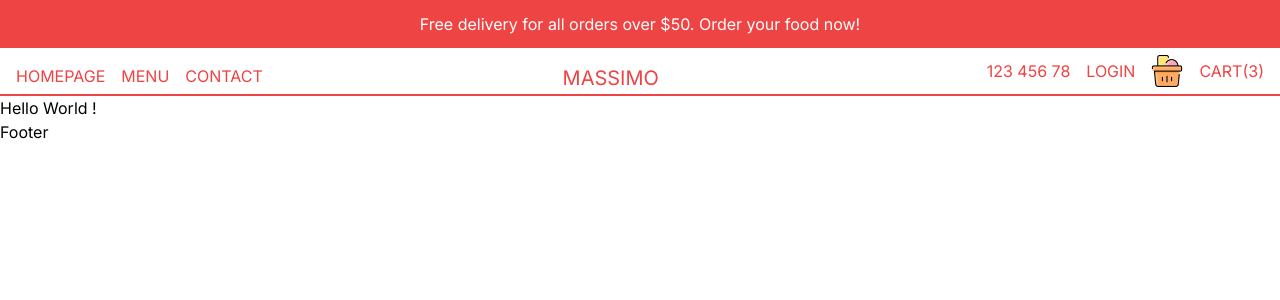
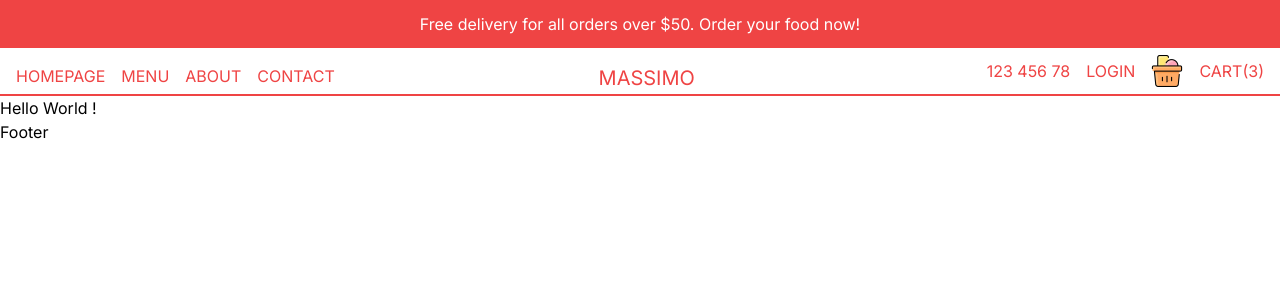
Before and after one commit to walass1980/FoodOrdering-fronend, a Next.js app: page / in a window 1280 px wide. Shown: the top 300 px of the page. Built offline with nearby package versions, Linux system fonts and the light colour scheme.

Commit message:
update navbar

```diff
--- a/src/components/Navbar.tsx
+++ b/src/components/Navbar.tsx
@@ -12,6 +12,7 @@ const Navbar = () => {
       <div className='hidden md:flex gap-4'>
         <Link href="/">Homepage</Link>
         <Link href="/menu">Menu</Link>
+        <Link href="/about">About</Link>
         <Link href="/">Contact</Link>
       </div>
       {/*LOGO*/}
```
